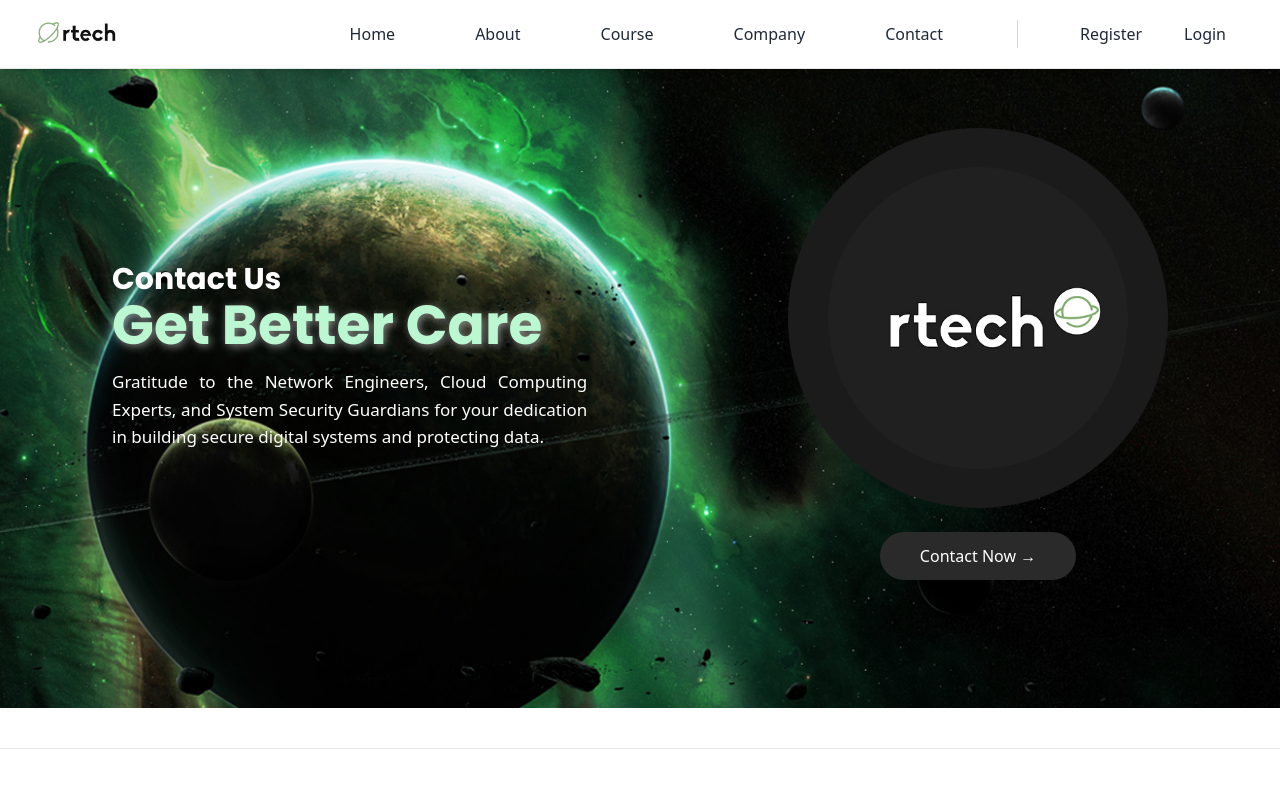
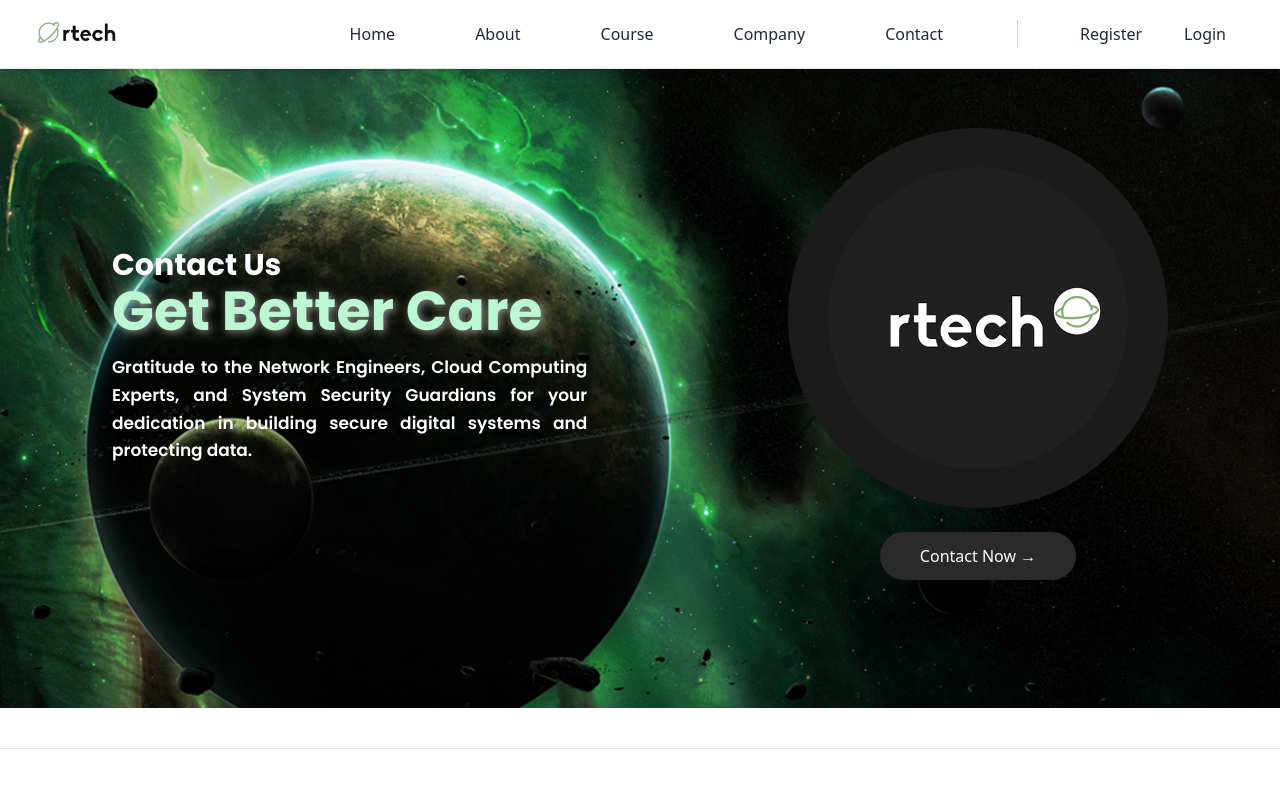
Before and after one commit to redoomp4/RTECH-, a Vue app in the folder Frontend/: page /contact in a window 1280 px wide. Shown: the top 800 px of the page. Built offline with nearby package versions, Linux system fonts and the light colour scheme; no server answers.

Commit message:
ui: update Contact page paragraph with Poppins font, bold weight, and shadow

```diff
--- a/Frontend/src/pages/Contact.vue
+++ b/Frontend/src/pages/Contact.vue
@@ -26,7 +26,7 @@
           Get Better Care
         </h1>
 
-        <p class="text-[17px] leading-relaxed mt-4 text-justify">
+        <p class="text-[17px] leading-relaxed mt-4 text-justify font-['Poppins'] font-semibold drop-shadow-[0_2px_2px_rgba(0,0,0,0.5)]">
           Gratitude to the Network Engineers, Cloud Computing Experts, and
           System Security Guardians for your dedication in building secure
           digital systems and protecting data.
```
